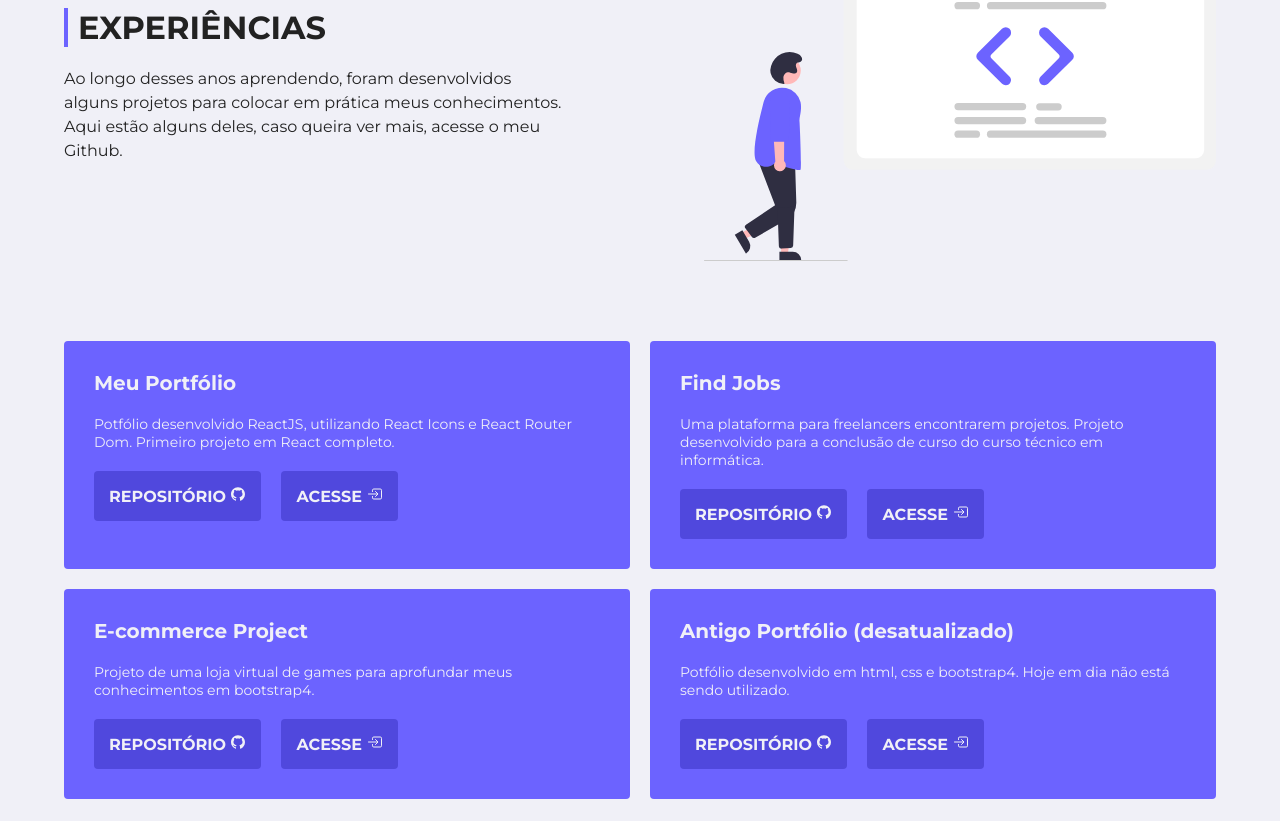
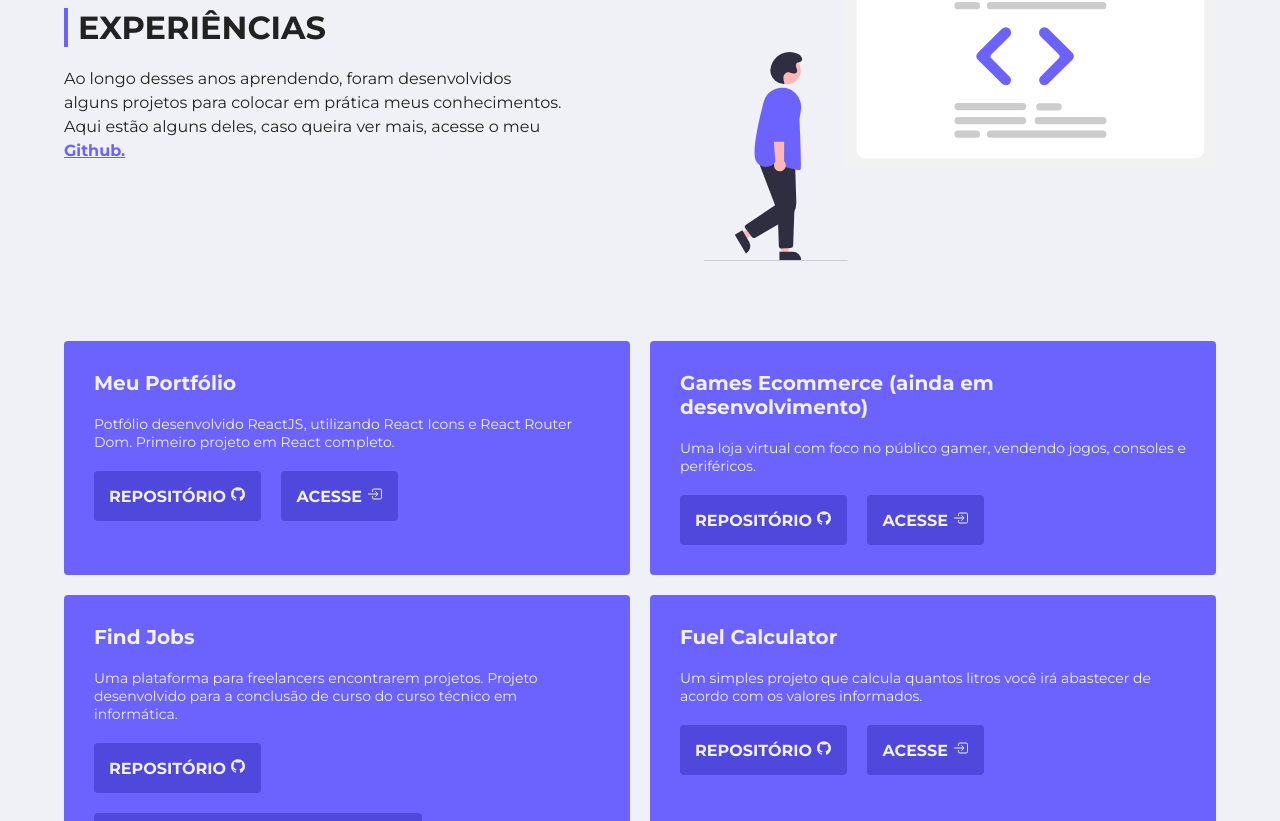
Before and after one commit to matheus-germano/react-portfolio, a React (Create React App) app: page / in a window 1280 px wide. Shown: the part 1759-2580 px from the top of the page. Built offline with nearby package versions, Linux system fonts and the light colour scheme.

Commit message:
Projects section enhaced

```diff
--- a/src/App.js
+++ b/src/App.js
@@ -6,6 +6,7 @@ import AboutMe from './components/pages/AboutMe/AboutMe';
 import Stacks from './components/pages/Stacks/Stacks';
 import Experiences from './components/pages/Experiences/Experiencies';
 import ScrollToTop from './components/ScrollToTop';
+import { Projects } from './components/pages/Experiences/data';
 
 function App() {
   return (
@@ -15,7 +16,7 @@ function App() {
       <Home/>
       <AboutMe/>
       <Stacks/>
-      <Experiences/>
+      <Experiences data={Projects}/>
     </Router>
   );
 }
--- a/src/components/pages/Experiences/Experiences.css
+++ b/src/components/pages/Experiences/Experiences.css
@@ -42,6 +42,11 @@
   display: grid;
   grid-template-columns: repeat(auto-fit, minmax(500px, 1fr));
   grid-gap: 20px;
+}
+
+.github-link {
+  color: var(--primary);
+  font-weight: bold;
 }
 
 .card {
--- a/src/components/pages/Experiences/Experiencies.js
+++ b/src/components/pages/Experiences/Experiencies.js
@@ -7,74 +7,42 @@ import {IoEnterOutline} from 'react-icons/io5'
 
 import './Experiences.css'
 
-function Experiencies() {
+function Experiencies({data}) {
   return (
     <>
       <div className="exp-container" id="experiences">
         <div className="exp-content">
           <div className="exp-text">
             <h1>Experiências</h1>
-            <p>Ao longo desses anos aprendendo, foram desenvolvidos alguns projetos para colocar em prática meus conhecimentos. Aqui estão alguns deles, caso queira ver mais, acesse o meu Github.</p>
+            <p>Ao longo desses anos aprendendo, foram desenvolvidos alguns projetos para colocar em prática meus conhecimentos.
+              Aqui estão alguns deles, caso queira ver mais, acesse o meu <a className="github-link" href="https://github.com/matheus-germano/" target="_blank" rel="noopener noreferrer">Github.</a></p>
           </div>
           <img src={ExpSVG} alt=""/>
         </div>
         <div className="exp-projects">
+          {data.map((project, index) => {
+            return(
               <div className="card">
                 <div className="card-body">
-              <h1 className="card-title">Meu Portfólio</h1>
-              <p className="card-description">Potfólio desenvolvido ReactJS, utilizando React Icons e React Router Dom. Primeiro projeto em React completo.</p>
+                  <h1 className="card-title">{project.title}</h1>
+                  <p className="card-description">{project.description}</p>
                   <div className="card-buttons">
-                <a href="https://github.com/matheus-germano/react-portfolio" target="_blank" rel="noopener noreferrer" className="card-button btn btn-secundary">
+                    <a href={project.repository} target="_blank" rel="noopener noreferrer" className="card-button btn btn-secundary">
                       Repositório <AiFillGithub className="card-icon"/>
                     </a>
-                <a href="https://react-portfolio-silk.vercel.app/" target="_blank" rel="noopener noreferrer" className="card-button btn btn-secundary">
+                    {project.link ?
+                    <a href={project.link} target="_blank" rel="noopener noreferrer" className="card-button btn btn-secundary">
                       Acesse <IoEnterOutline className="card-icon"/>
-                </a>
+                    </a> :
+                    <p className="card-button btn btn-secundary">
+                      Esse projeto não possui site <IoEnterOutline className="card-icon"/>
+                    </p>
+                    }
                   </div>
                 </div>
               </div>
-          <div className="card">
-            <div className="card-body">
-              <h1 className="card-title">Find Jobs</h1>
-              <p className="card-description">Uma plataforma para freelancers encontrarem projetos. Projeto desenvolvido para a conclusão de curso do curso técnico em informática.</p>
-              <div className="card-buttons">
-                <a href="https://github.com/caiocichetti/tcc-findjobs-web" target="_blank" rel="noopener noreferrer" className="card-button btn btn-secundary">
-                  Repositório <AiFillGithub className="card-icon"/>
-                </a>
-                <a href="http://findjobs.webteachers.com.br/" target="_blank" rel="noopener noreferrer" className="card-button btn btn-secundary">
-                  Acesse <IoEnterOutline className="card-icon"/>
-                </a>
-              </div>
-            </div>
-          </div>
-          <div className="card">
-            <div className="card-body">
-              <h1 className="card-title">E-commerce Project</h1>
-              <p className="card-description">Projeto de uma loja virtual de games para aprofundar meus conhecimentos em bootstrap4.</p>
-              <div className="card-buttons">
-                <a href="https://github.com/matheus-germano/Projeto-Ecommerce" target="_blank" rel="noopener noreferrer" className="card-button btn btn-secundary">
-                  Repositório <AiFillGithub className="card-icon"/>
-                </a>
-                <a href="https://mgecommerceproject.netlify.app/" target="_blank" rel="noopener noreferrer" className="card-button btn btn-secundary">
-                  Acesse <IoEnterOutline className="card-icon"/>
-                </a>
-              </div>
-            </div>
-          </div>
-          <div className="card">
-            <div className="card-body">
-              <h1 className="card-title">Antigo Portfólio (desatualizado)</h1>
-              <p className="card-description">Potfólio desenvolvido em html, css e bootstrap4. Hoje em dia não está sendo utilizado.</p>
-              <div className="card-buttons">
-                <a href="https://github.com/matheus-germano/portfolio" target="_blank" rel="noopener noreferrer" className="card-button btn btn-secundary">
-                  Repositório <AiFillGithub className="card-icon"/>
-                </a>
-                <a href="https://matheus-germano.github.io/portfolio/" target="_blank" rel="noopener noreferrer" className="card-button btn btn-secundary">
-                  Acesse <IoEnterOutline className="card-icon"/>
-                </a>
-              </div>
-            </div>
-          </div>
+            )
+          })}
         </div>
       </div>
     </>
--- /dev/null
+++ b/src/components/pages/Experiences/data.js
@@ -0,0 +1,32 @@
+export const Projects = [
+  {
+    title: 'Meu Portfólio',
+    description: 'Potfólio desenvolvido ReactJS, utilizando React Icons e React Router Dom. Primeiro projeto em React completo.',
+    repository: 'https://github.com/matheus-germano/react-portfolio',
+    link: 'https://matheus-germano.vercel.app/'
+  },
+  {
+    title: 'Games Ecommerce (ainda em desenvolvimento)',
+    description: 'Uma loja virtual com foco no público gamer, vendendo jogos, consoles e periféricos.',
+    repository: 'https://github.com/matheus-germano/games-ecommerce',
+    link: 'https://games-ecommerce.vercel.app/'
+  },
+  {
+    title: 'Find Jobs',
+    description: 'Uma plataforma para freelancers encontrarem projetos. Projeto desenvolvido para a conclusão de curso do curso técnico em informática.',
+    repository: 'https://github.com/caiocichetti/tcc-findjobs-web',
+    link: ''
+  },
+  {
+    title: 'Fuel Calculator',
+    description: 'Um simples projeto que calcula quantos litros você irá abastecer de acordo com os valores informados.',
+    repository: 'https://github.com/matheus-germano/fuel-calculator',
+    link: 'https://fuelcalculator.vercel.app/'
+  },
+  {
+    title: 'Antigo Portfólio (desatualizado)',
+    description: 'Potfólio desenvolvido em html, css e bootstrap4. Hoje em dia não está sendo utilizado.',
+    repository: 'https://github.com/matheus-germano/portfolio',
+    link: 'https://matheus-germano.github.io/portfolio/'
+  },
+]
```
Also changed, not shown: 1 other file (tests, documents, lock files or other folders). Lines whose indentation alone changed are shown as unchanged.
